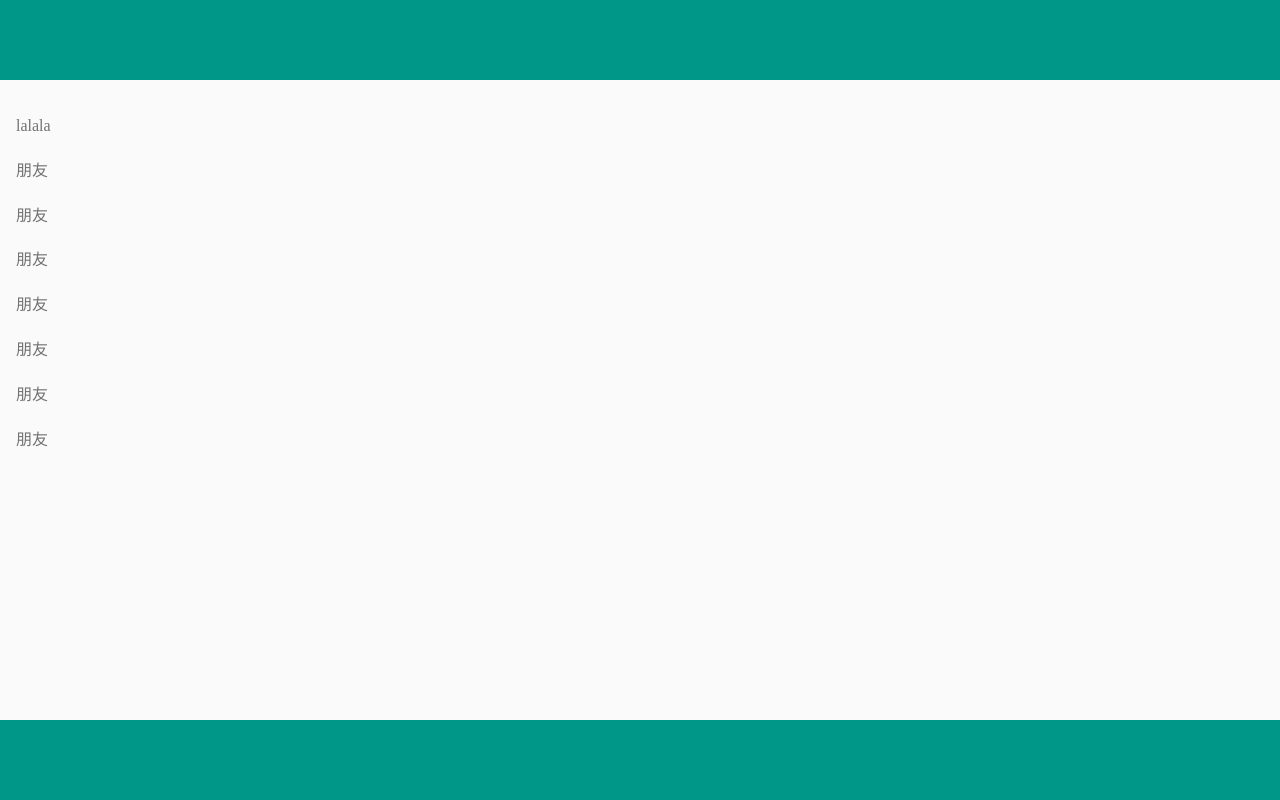
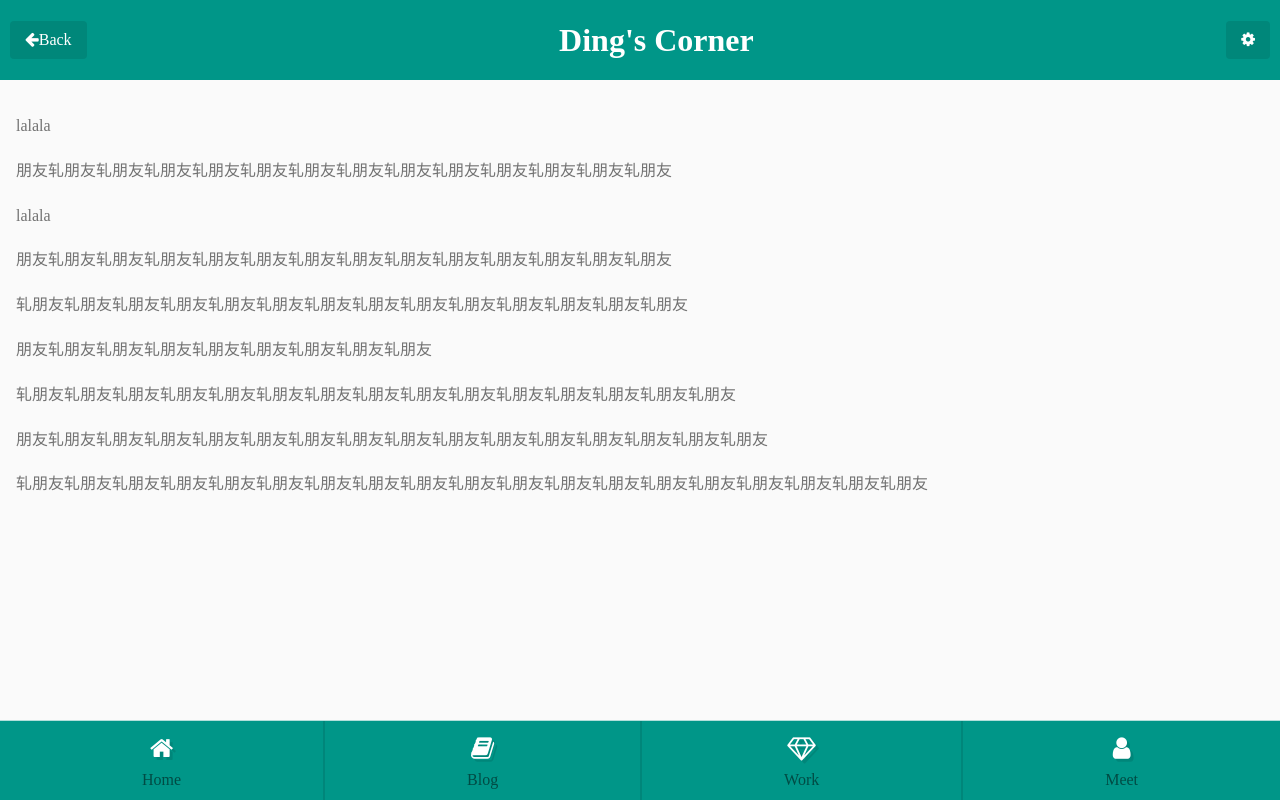
Before and after one commit to dycalc/flex, a plain HTML site: page index.html in a window 1280 px wide. Drawn offline with Linux system fonts and the light colour scheme.

Commit message:
fontawesome

```diff
--- a/index.html
+++ b/index.html
@@ -5,21 +5,48 @@
     <title>flex</title>
     <link rel="stylesheet" href="styles/main.css">
     <meta name="viewport" content="width=device-width, initial-scale=1"/>
+    <link rel="stylesheet" href="http://cdn.bootcss.com/font-awesome/4.5.0/css/font-awesome.min.css">
   </head>
   <body>
     <div class="app-wrap">
-      <header class="app-header"></header>
+      <header class="app-header">
+        <a href="" class="button">
+          <i class="fa fa-arrow-left">Back</i>
+        </a>
+        <h1>Ding's Corner</h1>
+        <a href="" class="button">
+          <i class="fa fa-cog"></i>
+        </a>
+      </header>
       <div class="content">
         <p>lalala</p>
-        <p>朋友</p>
-        <p>朋友</p>
-        <p>朋友</p>
-        <p>朋友</p>
-        <p>朋友</p>
-        <p>朋友</p>
-        <p>朋友</p>
+        <p>朋友轧朋友轧朋友轧朋友轧朋友轧朋友轧朋友轧朋友轧朋友轧朋友轧朋友轧朋友轧朋友轧朋友</p>
+        <p>lalala</p>
+        <p>朋友轧朋友轧朋友轧朋友轧朋友轧朋友轧朋友轧朋友轧朋友轧朋友轧朋友轧朋友轧朋友轧朋友</p>
+        <p>轧朋友轧朋友轧朋友轧朋友轧朋友轧朋友轧朋友轧朋友轧朋友轧朋友轧朋友轧朋友轧朋友轧朋友</p>
+        <p>朋友轧朋友轧朋友轧朋友轧朋友轧朋友轧朋友轧朋友轧朋友</p>
+        <p>轧朋友轧朋友轧朋友轧朋友轧朋友轧朋友轧朋友轧朋友轧朋友轧朋友轧朋友轧朋友轧朋友轧朋友轧朋友</p>
+        <p>朋友轧朋友轧朋友轧朋友轧朋友轧朋友轧朋友轧朋友轧朋友轧朋友轧朋友轧朋友轧朋友轧朋友轧朋友轧朋友</p>
+        <p>轧朋友轧朋友轧朋友轧朋友轧朋友轧朋友轧朋友轧朋友轧朋友轧朋友轧朋友轧朋友轧朋友轧朋友轧朋友轧朋友轧朋友轧朋友轧朋友</p>
       </div>
-      <div class="app-header"></div>
+      <div class="app-footer">
+        <a href="#">
+          <i class="fa fa-home"></i>
+          Home
+        </a>
+        <a href="#">
+          <i class="fa fa-book"></i>
+          Blog
+        </a>
+        <a href="#">
+          <i class="fa fa-diamond"></i>
+          Work
+        </a>
+        <a href="#">
+          <i class="fa fa-user"></i>
+          Meet
+        </a>
+      </div>
     </div>
   </body>
 </html>
--- a/source/gulpfile.js
+++ b/source/gulpfile.js
@@ -2,9 +2,14 @@ var gulp = require('gulp');
 var sass = require('gulp-sass');
 var prefix = require('gulp-autoprefixer');
 
+function handleError(err) {
+  consele.log(err.toString());
+  this.emit('end');
+}
+
 gulp.task('sass', function(){
   gulp.src('styles/main.scss')
-      .pipe(sass())
+      .pipe(sass()).on('error', handleError)
       .pipe(prefix())
       .pipe(gulp.dest('../styles'));
 });
--- a/source/styles/main.scss
+++ b/source/styles/main.scss
@@ -12,7 +12,15 @@ $divider-color:        #B6B6B6;
 body {
   margin: 0;
   -webkit-font-smoothing: antialiased;
-  color: #727272;
+  color: $secondary-text-color;
+}
+
+* {
+  box-sizing: border-box;
+}
+
+a {
+  text-decoration: none;
 }
 
 .app-wrap {
@@ -22,16 +30,53 @@ body {
 }
 
 .app-header {
+  padding: 10px;
+  color: $primary-color-text;
   background-color: $primary-color;
   height: 80px;
   flex-shrink: 0;
+  display: flex;
+  align-items: center;
+  justify-content: space-between;
+  border-bottom: 2px solid #primary-color-light;
+  flex-shrink: 0;
+  a {
+    color: $primary-color-text;
+  }
+  .button {
+    background: rgba(0, 0, 0, 0.1);
+    padding: 10px 15px;
+    border-radius: 4px;
+  }
 }
+
+// .app-header > * {
+//   border: 1px solid red;
+// }
 
 .app-footer {
   height: 80px;
+  flex-shrink: 0;
+  display: flex;
   background-color: $primary-color;
   border-top: 1px solid $primary-color-light;
-  flex-shrink: 0;
+  a {
+    flex-grow: 1;
+    padding: 15px;
+    color: rgba(0,0,0,0.5);
+    text-align: center;
+    border-left: 2px solid rgba(0,0,0,0.1);
+    &:first-child {
+      border-left: 0;
+    }
+    i {
+      display: block;
+      font-size: 25px;
+      color: white;
+      text-shadow: 3px 3px 0 rgba(0,0,0,0.1);
+      padding-bottom: 10px;
+    }
+  }
 }
 
 .content {
```
Also changed, not shown: source/index.html (+36 -9 lines), styles/main.css.
